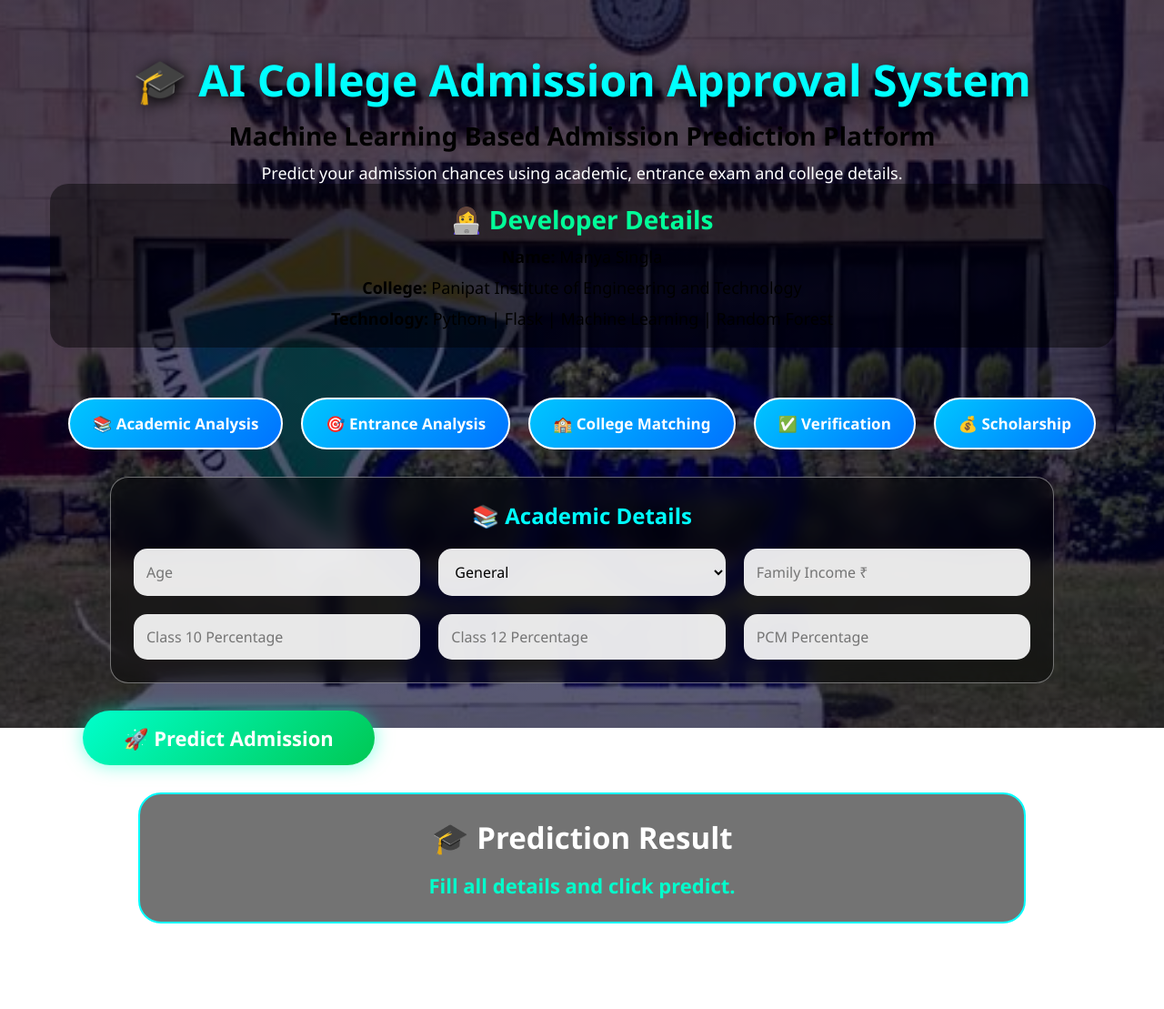
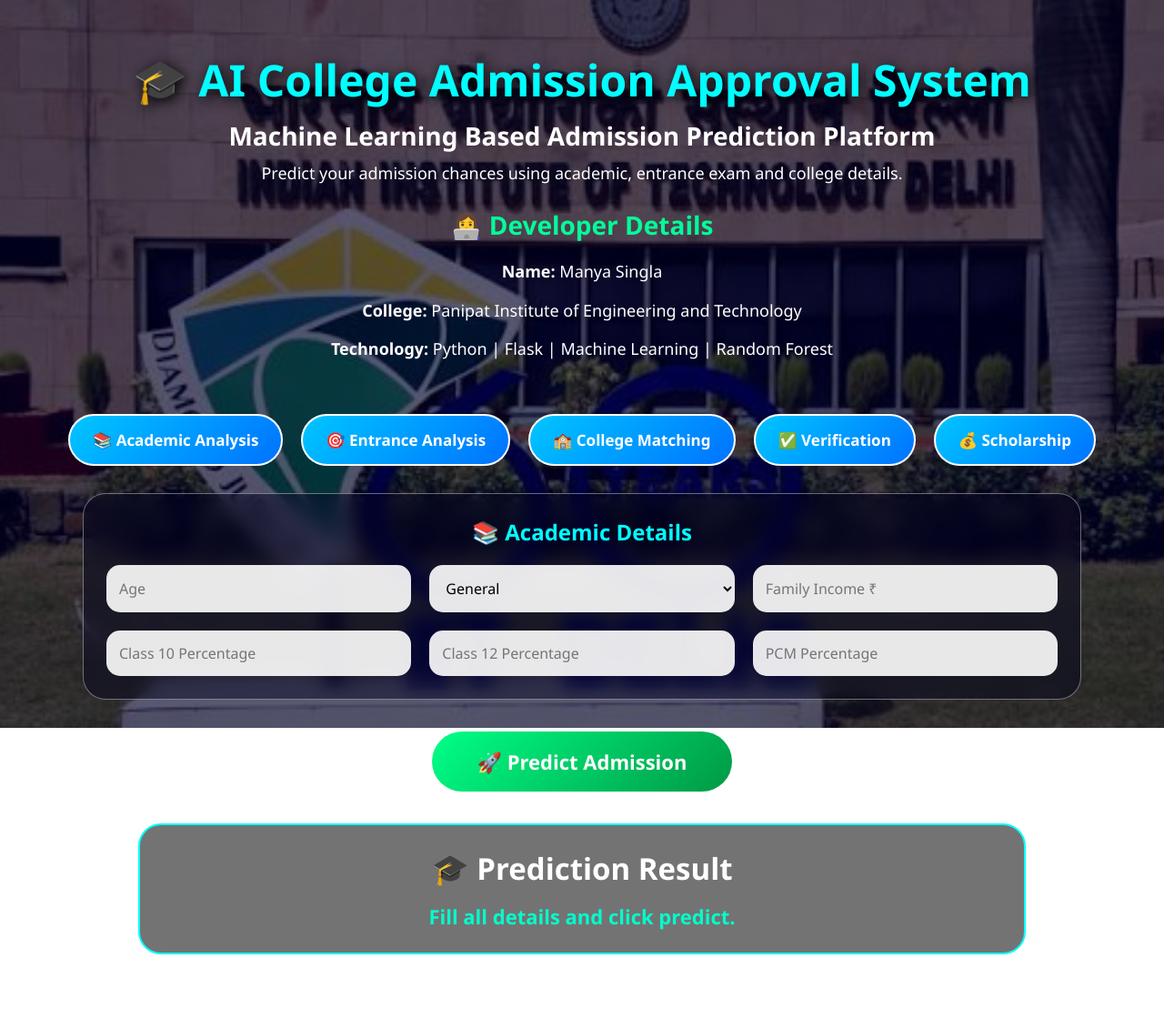
Before and after one commit to Manya2507/College-Admission-Approval-System, a Flask app: page / in a window 1280 px wide. Shown: the whole page at 91% size. Before the commit the page ends 1015 px from the top, so only its background shows below. Run offline with Flask 3, Linux system fonts and the light colour scheme.

Commit message:
Update style.css

```diff
--- a/static/style.css
+++ b/static/style.css
@@ -287,15 +287,15 @@ background-size:
 
 .overlay{
 
-    position:relative;
-
-    z-index:10;
 
     width:100%;
 
+
     min-height:100vh;
 
+
     padding:30px;
+
 
 }
 
@@ -314,13 +314,12 @@ background-size:
 
 .header{
 
-    position:relative;
-
-    z-index:20;
 
     text-align:center;
 
+
     padding:25px;
+
 
 }
 
@@ -363,7 +362,7 @@ background-size:
     font-size:28px;
 
 
-    color:black;
+    color:white;
 
 
 }
@@ -389,13 +388,15 @@ background-size:
 
 .developer{
 
-    background:rgba(0,0,0,0.45);
 
-    padding:20px;
+    margin-top:20px;
 
-    border-radius:20px;
 
-    color:black;
+    font-size:18px;
+
+
+    line-height:1.8;
+
 
 }
 
@@ -742,30 +743,74 @@ select:focus{
 ============================== */
 
 
-.predict-btn-container{
-    display: flex;
-    justify-content: center;
-    align-items: center;
-    margin: 30px 0;
+.predict-btn{
+
+
+    display:block;
+
+
+    margin:35px auto;
+
+
+    padding:18px 50px;
+
+
+    border-radius:40px;
+
+
+    border:none;
+
+
+
+    background:
+
+    linear-gradient(
+
+    135deg,
+
+    #00ff88,
+
+    #009944
+
+    );
+
+
+
+    color:white;
+
+
+    font-size:22px;
+
+
+    font-weight:bold;
+
+
+
+    cursor:pointer;
+
+
+    transition:
+
+    0.3s;
+
+
 }
 
-.predict-btn{
-    background: linear-gradient(135deg,#00ffcc,#00c853);
-    color: white;
-    font-size: 22px;
-    font-weight: bold;
-    padding: 15px 45px;
-    border: none;
-    border-radius: 50px;
-    cursor: pointer;
-    transition: 0.3s;
-    box-shadow: 0 0 20px rgba(0,255,204,0.5);
+
+
+
+
+
+.predict-btn:hover{
+
+
+    transform:
+
+    scale(1.1);
+
+
 }
 
-.predict-btn:hover{
-    transform: scale(1.05);
-    box-shadow: 0 0 35px #00ffcc;
-}
 
 
 
@@ -932,36 +977,3 @@ width:100%;
 
 
 }
-.section{
-
-margin:30px;
-
-padding:25px;
-
-background:rgba(0,0,0,0.45);
-
-border-radius:20px;
-
-color:white;
-
-}
-
-
-.hidden{
-
-display:none;
-
-}
-
-
-.buttons{
-
-display:flex;
-
-gap:15px;
-
-flex-wrap:wrap;
-
-justify-content:center;
-
-}
```
